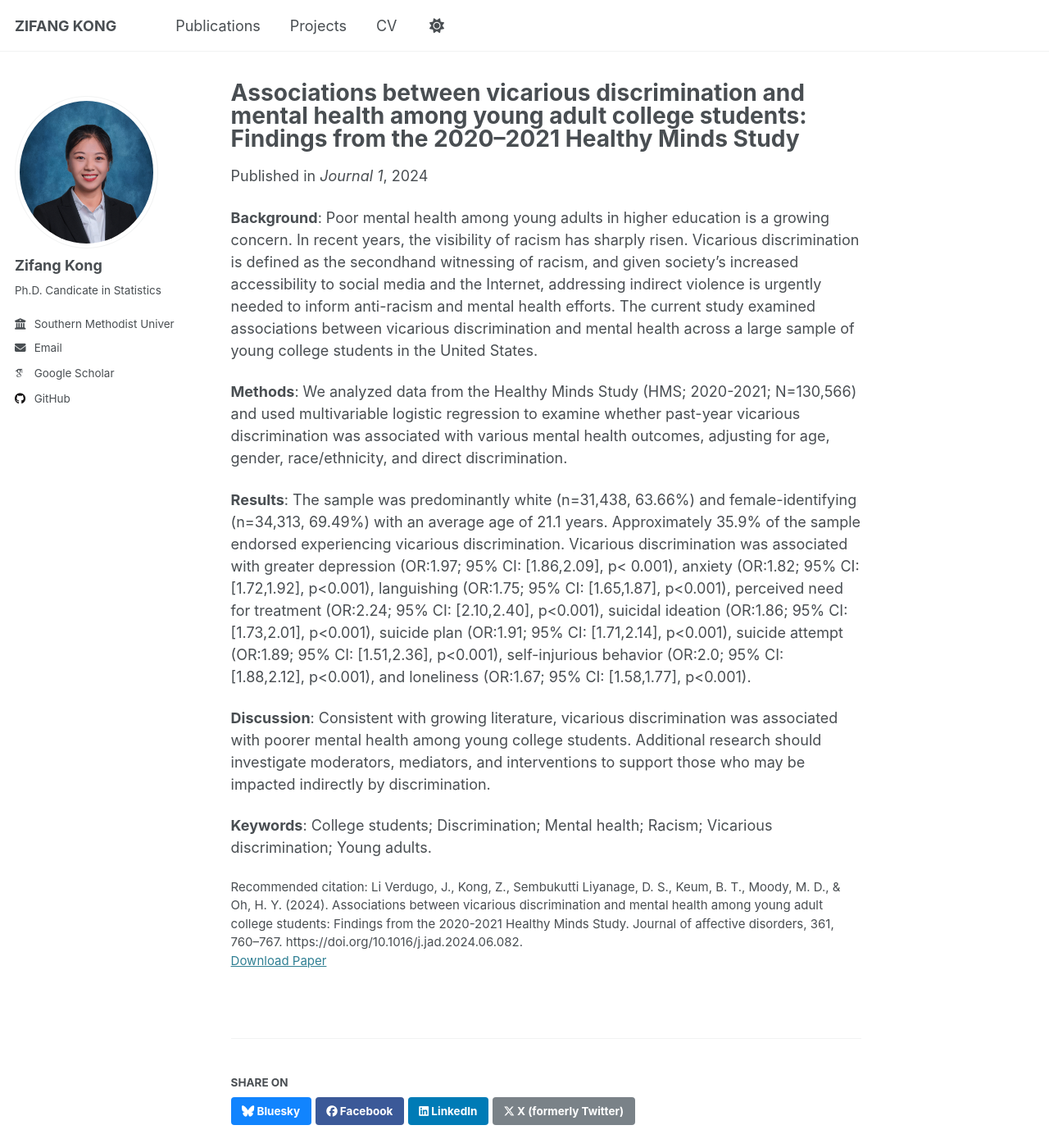
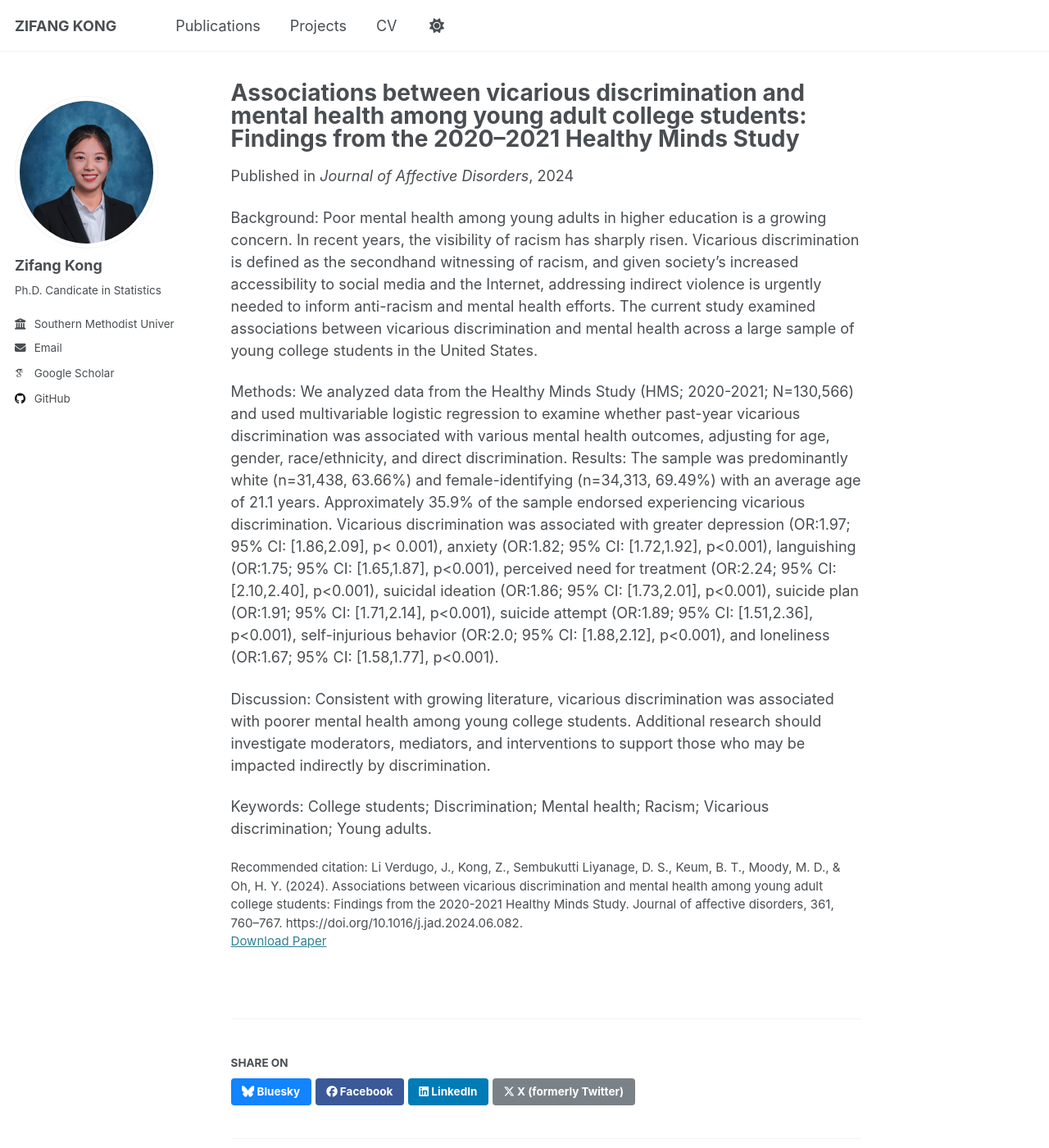
Before and after one commit to zifangkong/zifangkong.github.io, a Jekyll site: the page built from _publications/Juliann2024Jounal_of_Affective_Disorers.md, in a window 1280 px wide and 1400 px high. Shown: the whole window at 82% size. Built offline with Jekyll 4.4.1, drawn with Linux system fonts in a browser that asks for light colours; some web fonts are replaced.

Commit message:
Update Juliann2024Jounal_of_Affective_Disorers.md

```diff
--- a/_publications/Juliann2024Jounal_of_Affective_Disorers.md
+++ b/_publications/Juliann2024Jounal_of_Affective_Disorers.md
@@ -5,18 +5,17 @@ category: manuscripts
 permalink: /publication/Juliann2024Jounal_of_Affective_Disorers
 excerpt: # 'This paper is about the number 1. The number 2 is left for future work.'
 date: 2024-09-15
-venue: 'Journal 1'
-slidesurl: # 'http://academicpages.github.io/files/slides1.pdf'
+venue: 'Journal of Affective Disorders'
+# slidesurl: # 'http://academicpages.github.io/files/slides1.pdf'
 paperurl: 'https://www.sciencedirect.com/science/article/abs/pii/S0165032724010140'
 citation: 'Li Verdugo, J., Kong, Z., Sembukutti Liyanage, D. S., Keum, B. T., Moody, M. D., & Oh, H. Y. (2024). Associations between vicarious discrimination and mental health among young adult college students: Findings from the 2020-2021 Healthy Minds Study. Journal of affective disorders, 361, 760–767. https://doi.org/10.1016/j.jad.2024.06.082.'
 ---
 
-**Background**: Poor mental health among young adults in higher education is a growing concern. In recent years, the visibility of racism has sharply risen. Vicarious discrimination is defined as the secondhand witnessing of racism, and given society's increased accessibility to social media and the Internet, addressing indirect violence is urgently needed to inform anti-racism and mental health efforts. The current study examined associations between vicarious discrimination and mental health across a large sample of young college students in the United States.
+Background: Poor mental health among young adults in higher education is a growing concern. In recent years, the visibility of racism has sharply risen. Vicarious discrimination is defined as the secondhand witnessing of racism, and given society's increased accessibility to social media and the Internet, addressing indirect violence is urgently needed to inform anti-racism and mental health efforts. The current study examined associations between vicarious discrimination and mental health across a large sample of young college students in the United States.
 
-**Methods**: We analyzed data from the Healthy Minds Study (HMS; 2020-2021; N=130,566) and used multivariable logistic regression to examine whether past-year vicarious discrimination was associated with various mental health outcomes, adjusting for age, gender, race/ethnicity, and direct discrimination.
+Methods: We analyzed data from the Healthy Minds Study (HMS; 2020-2021; N=130,566) and used multivariable logistic regression to examine whether past-year vicarious discrimination was associated with various mental health outcomes, adjusting for age, gender, race/ethnicity, and direct discrimination.
+Results: The sample was predominantly white (n=31,438, 63.66%) and female-identifying (n=34,313, 69.49%) with an average age of 21.1 years. Approximately 35.9% of the sample endorsed experiencing vicarious discrimination. Vicarious discrimination was associated with greater depression (OR:1.97; 95% CI: [1.86,2.09], p< 0.001), anxiety (OR:1.82; 95% CI: [1.72,1.92], p<0.001), languishing (OR:1.75; 95% CI: [1.65,1.87], p<0.001), perceived need for treatment (OR:2.24; 95% CI: [2.10,2.40], p<0.001), suicidal ideation (OR:1.86; 95% CI: [1.73,2.01], p<0.001), suicide plan (OR:1.91; 95% CI: [1.71,2.14], p<0.001), suicide attempt (OR:1.89; 95% CI: [1.51,2.36], p<0.001), self-injurious behavior (OR:2.0; 95% CI: [1.88,2.12], p<0.001), and loneliness (OR:1.67; 95% CI: [1.58,1.77], p<0.001).
 
-**Results**: The sample was predominantly white (n=31,438, 63.66%) and female-identifying (n=34,313, 69.49%) with an average age of 21.1 years. Approximately 35.9% of the sample endorsed experiencing vicarious discrimination. Vicarious discrimination was associated with greater depression (OR:1.97; 95% CI: [1.86,2.09], p< 0.001), anxiety (OR:1.82; 95% CI: [1.72,1.92], p<0.001), languishing (OR:1.75; 95% CI: [1.65,1.87], p<0.001), perceived need for treatment (OR:2.24; 95% CI: [2.10,2.40], p<0.001), suicidal ideation (OR:1.86; 95% CI: [1.73,2.01], p<0.001), suicide plan (OR:1.91; 95% CI: [1.71,2.14], p<0.001), suicide attempt (OR:1.89; 95% CI: [1.51,2.36], p<0.001), self-injurious behavior (OR:2.0; 95% CI: [1.88,2.12], p<0.001), and loneliness (OR:1.67; 95% CI: [1.58,1.77], p<0.001).
+Discussion: Consistent with growing literature, vicarious discrimination was associated with poorer mental health among young college students. Additional research should investigate moderators, mediators, and interventions to support those who may be impacted indirectly by discrimination.
 
-**Discussion**: Consistent with growing literature, vicarious discrimination was associated with poorer mental health among young college students. Additional research should investigate moderators, mediators, and interventions to support those who may be impacted indirectly by discrimination.
-
-**Keywords**: College students; Discrimination; Mental health; Racism; Vicarious discrimination; Young adults.
+Keywords: College students; Discrimination; Mental health; Racism; Vicarious discrimination; Young adults.
```
